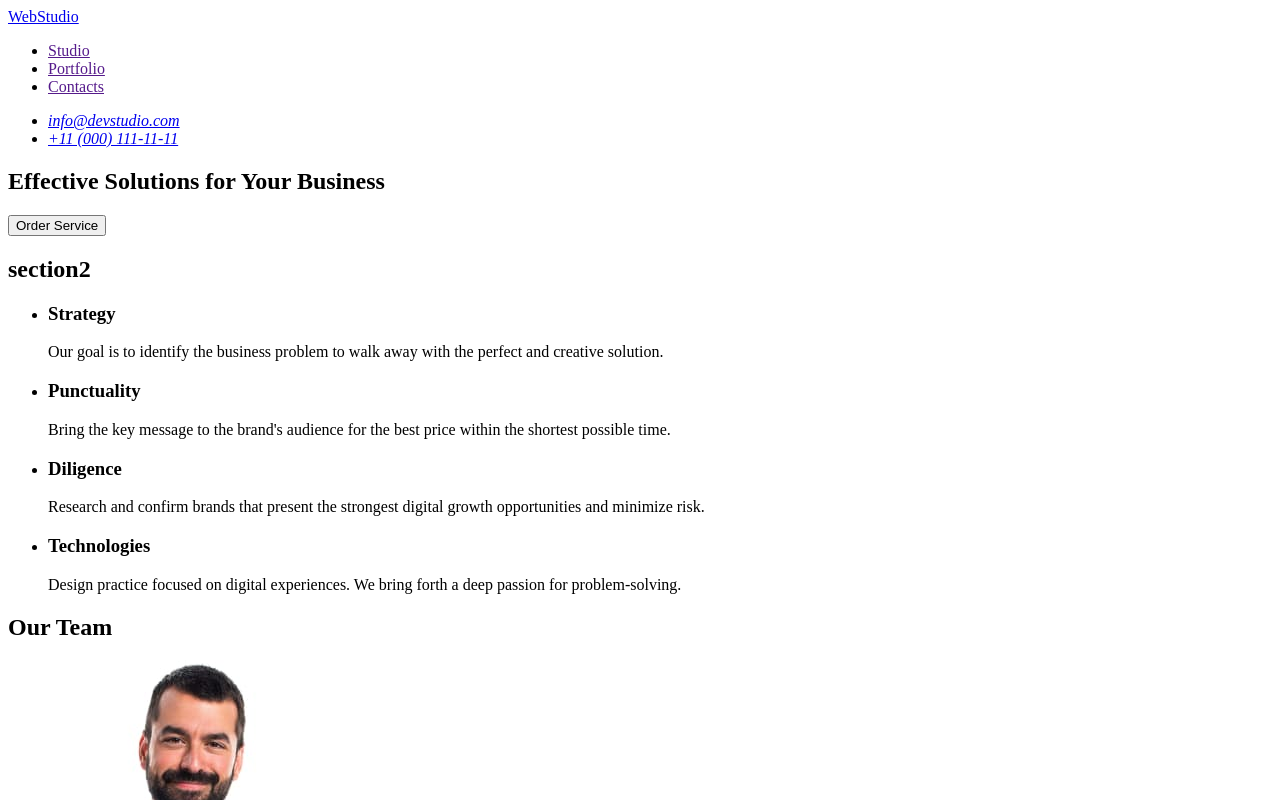
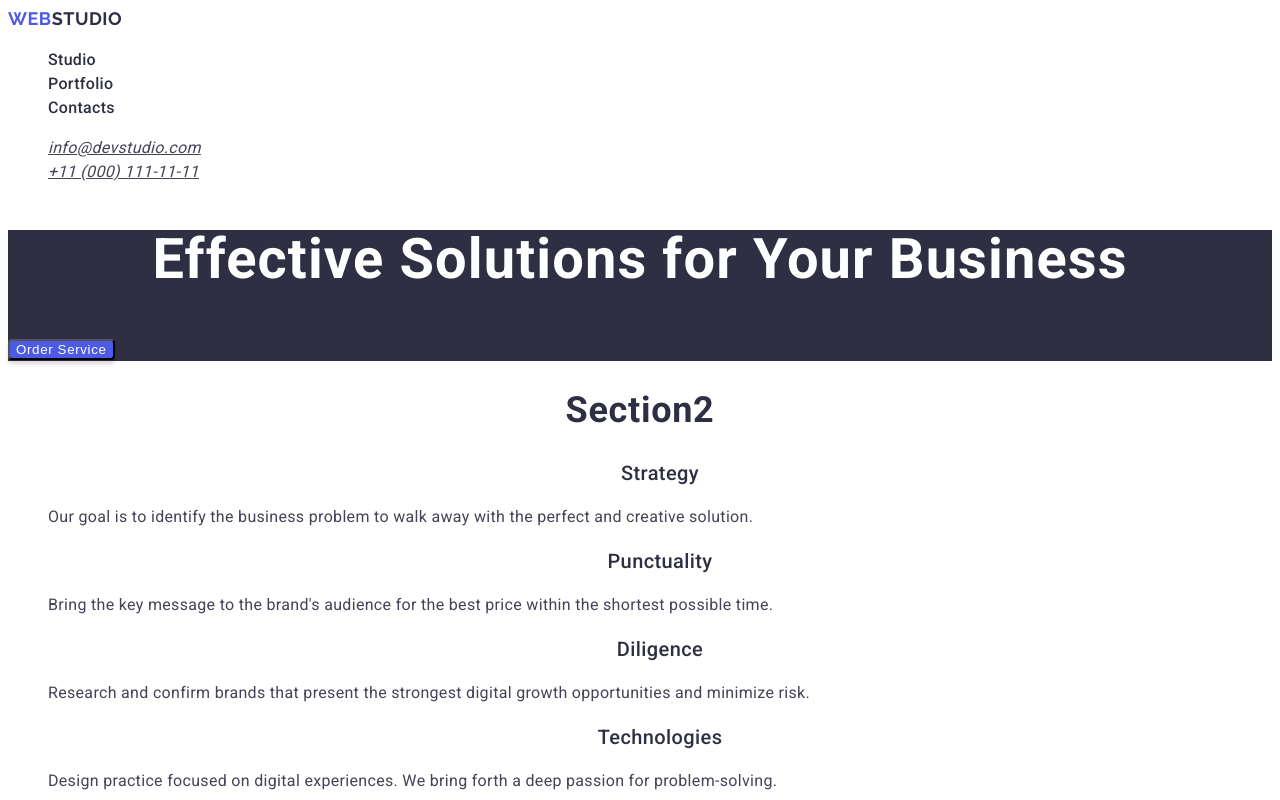
Before and after one commit to andrkrsh/goit-markup-hw-02, a plain HTML site: page index.html in a window 1280 px wide. Shown: the top 800 px of the page. Drawn offline with Linux system fonts and the light colour scheme.

Commit message:
hw 2. try 1

```diff
--- a/index.html
+++ b/index.html
@@ -4,13 +4,20 @@
     <meta charset="UTF-8" />
     <meta http-equiv="X-UA-Compatible" content="IE=edge" />
     <meta name="viewport" content="width=device-width, initial-scale=1.0" />
+    <link rel="preconnect" href="https://fonts.googleapis.com" />
+    <link rel="preconnect" href="https://fonts.gstatic.com" crossorigin />
+    <link
+      href="https://fonts.googleapis.com/css2?family=Raleway:wght@700&family=Roboto:wght@400;500;700&display=swap"
+      rel="stylesheet"
+    />
+    <link rel="stylesheet" href="./style.css" />
     <title>Effective Solutions for Your Business</title>
   </head>
   <body>
-    <header>
+    <header id="header">
       <nav>
-        <a href="./index.html">WebStudio</a>
-        <ul>
+        <a href="./index.html" class="logo"><span>Web</span>Studio</a>
+        <ul class="header-menu">
           <li><a href="">Studio</a></li>
           <li><a href="">Portfolio</a></li>
           <li><a href="">Contacts</a></li>
@@ -24,9 +31,9 @@
       </address>
     </header>
     <main>
-      <section>
+      <section id="introduction">
         <h1>Effective Solutions for Your Business</h1>
-        <button type="button">Order Service</button>
+        <button type="button" class="btn">Order Service</button>
       </section>
       <section>
         <h2>section2</h2>
@@ -61,7 +68,7 @@
           </li>
         </ul>
       </section>
-      <section>
+      <section id="team">
         <h2>Our Team</h2>
         <ul>
           <li>
@@ -112,9 +119,45 @@
           </li>
         </ul>
       </section>
+
+      <section class="portfolio">
+        <h2 class="portfolio-title">Our Portfolio</h2>
+        <ul>
+          <li>
+            <img src="" alt="" />
+            <h3>Banking App</h3>
+            <p>App</p>
+          </li>
+          <li>
+            <img src="" alt="" />
+            <h3>Cashless Payment</h3>
+            <p>Marketing</p>
+          </li>
+          <li>
+            <img src="" alt="" />
+            <h3>Meditation App</h3>
+            <p>App</p>
+          </li>
+          <li>
+            <img src="" alt="" />
+            <h3>Taxi Service</h3>
+            <p>Marketing</p>
+          </li>
+          <li>
+            <img src="" alt="" />
+            <h3>Screen Illustrations</h3>
+            <p>Design</p>
+          </li>
+          <li>
+            <img src="" alt="" />
+            <h3>Online Courses</h3>
+            <p>Marketing</p>
+          </li>
+        </ul>
+      </section>
     </main>
     <footer>
-      <a href="./index.html">WebStudio</a>
+      <a href="./index.html" class="logo"><span>Web</span>Studio</a>
       <p>
         Increase the flow of customers and sales for your business with digital
         marketing & growth solutions.
--- /dev/null
+++ b/style.css
@@ -0,0 +1,96 @@
+body {
+  font-family: Roboto;
+  font-size: 16px;
+  font-style: normal;
+  font-weight: 400;
+  line-height: 1.5em;
+  letter-spacing: 0.32px;
+  color: #434455;
+}
+
+h1 {
+  color: #fff;
+  text-align: center;
+  font-size: 56px;
+  font-style: normal;
+  font-weight: 700;
+  line-height: 1.07em;
+  letter-spacing: 1.12px;
+}
+
+h2 {
+  color: #2e2f42;
+  text-align: center;
+  font-size: 36px;
+  font-style: normal;
+  font-weight: 700;
+  line-height: 1.11em;
+  letter-spacing: 0.72px;
+  text-transform: capitalize;
+}
+
+h3 {
+  color: #2e2f42;
+  text-align: center;
+  font-size: 20px;
+  font-style: normal;
+  font-weight: 500;
+  line-height: 1.2em;
+  letter-spacing: 0.4px;
+}
+
+.logo {
+  color: #2e2f42;
+  font-family: Raleway;
+  font-size: 18px;
+  font-style: normal;
+  font-weight: 700;
+  line-height: 1.16em;
+  letter-spacing: 0.54px;
+  text-transform: uppercase;
+  text-decoration: none;
+}
+
+span {
+  color: #4d5ae5;
+}
+
+ul {
+  list-style: none;
+}
+
+.header-menu a {
+  color: #2e2f42;
+  font-weight: 500;
+  text-decoration: none;
+}
+
+address a {
+  color: #434455;
+}
+
+address a:hover,
+address a:focus {
+  color: orange;
+}
+
+.btn {
+  color: #fff;
+  letter-spacing: 0.64px;
+  border-radius: 4px;
+  background: #4d5ae5;
+  box-shadow: 0px 4px 4px 0px rgba(0, 0, 0, 0.15);
+}
+
+#introduction,
+footer {
+  background: #2e2f42;
+}
+
+#team {
+  background: #f4f4fd;
+}
+
+footer .logo {
+  color: #fff;
+}
```
Also changed, not shown: 1 other file.
